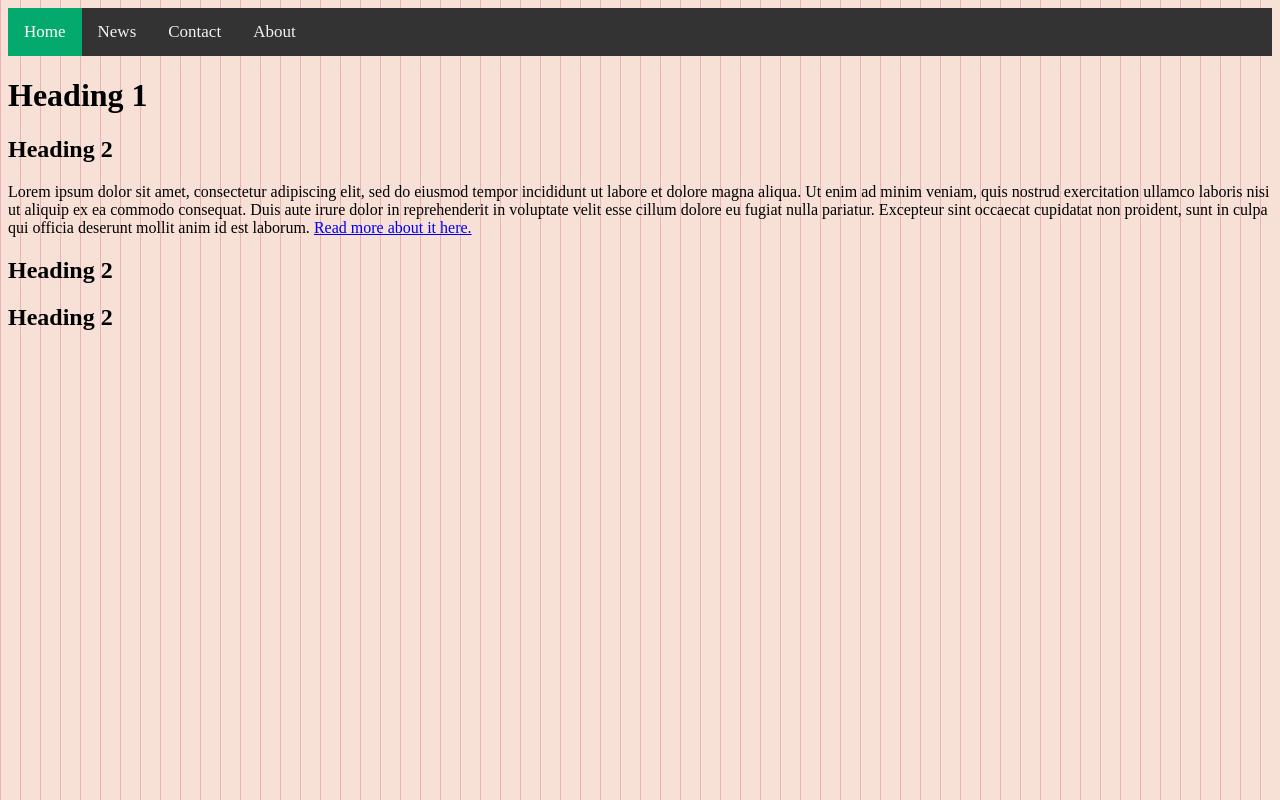
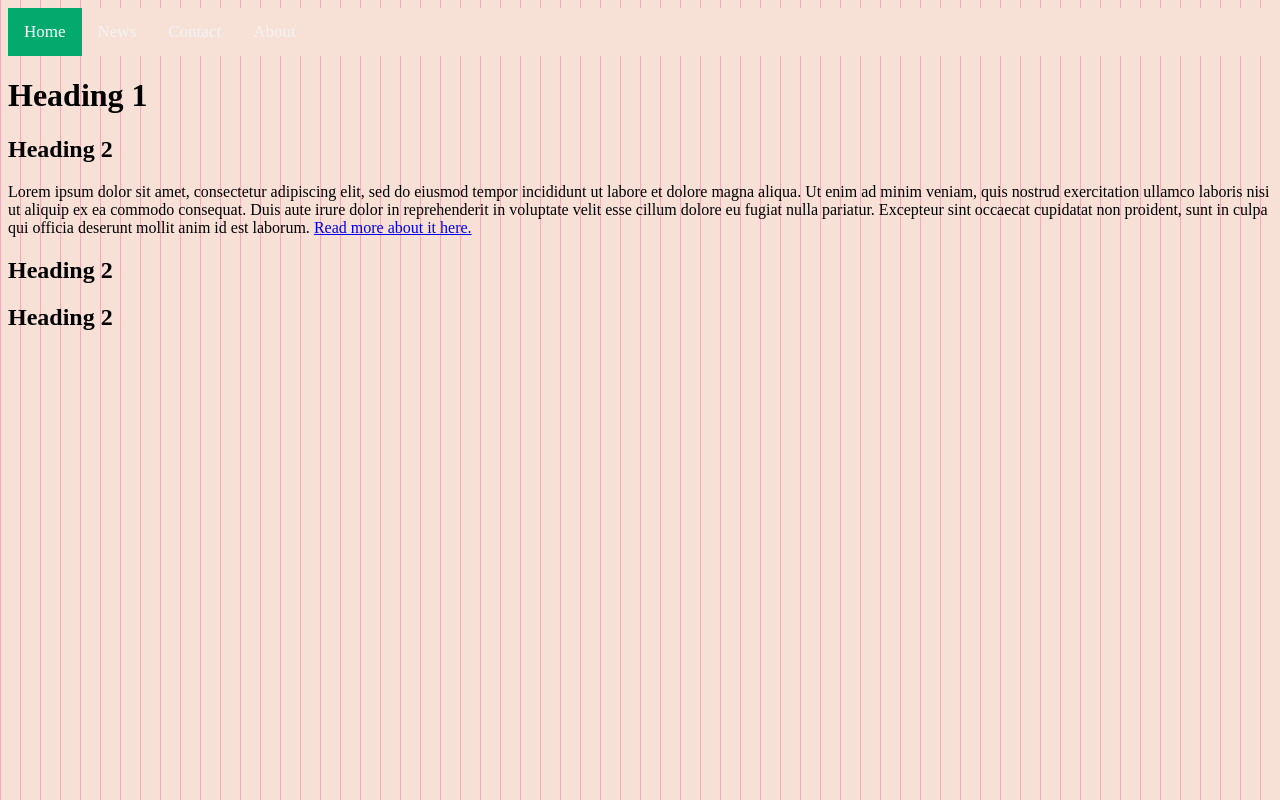
Before and after one commit to BronteMc/brontemc.github.io, a plain HTML site: page index.html in a window 1280 px wide. Drawn offline with Linux system fonts and the light colour scheme.

Commit message:
Update style.css

```diff
--- a/style.css
+++ b/style.css
@@ -7,7 +7,7 @@
 
 /* Add a black background color to the top navigation */
 .topnav {
-  background-color: #333;
+  background-color: #f7e1d7;
   overflow: hidden;
 }
 
```
